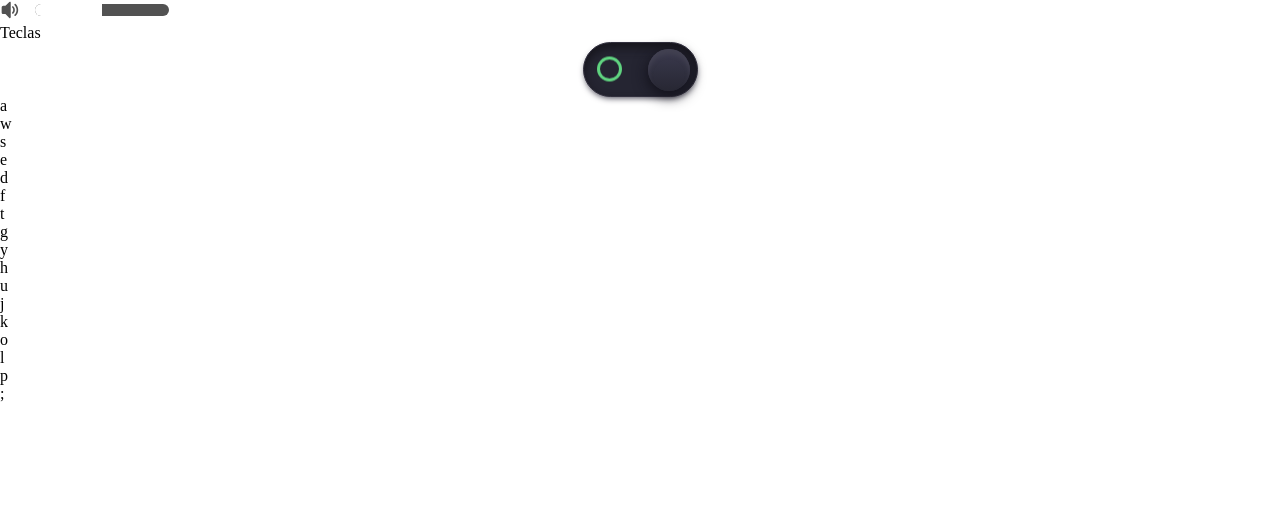
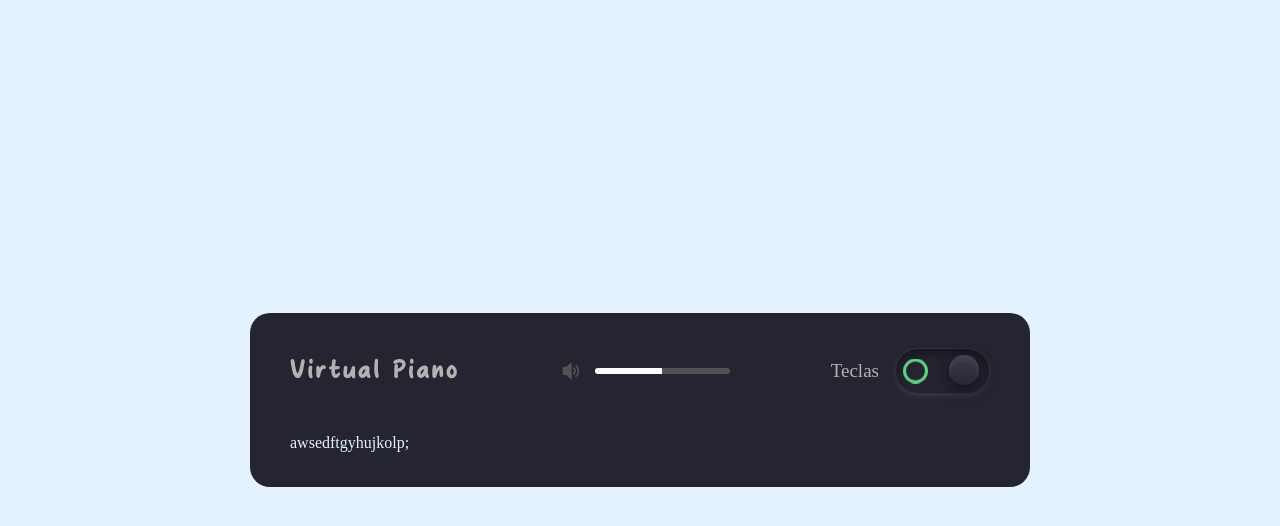
Before and after one commit to Amadeo-Frontend/DIO-Piano_JS, a plain HTML site: page index.html in a window 1280 px wide. Drawn offline with Linux system fonts and the light colour scheme.

Commit message:
Adicionando fonte personalizada

```diff
--- a/index.html
+++ b/index.html
@@ -10,6 +10,8 @@
   <body>
     <div class="container">
       <header>
+
+        <h2>Virtual Piano</h2>
         <label class="slider">
             <input type="range" class="level">
             <svg class="volume" xmlns="http://www.w3.org/2000/svg" version="1.1" xmlns:xlink="http://www.w3.org/1999/xlink" width="512" height="512" x="0" y="0" viewBox="0 0 24 24" style="enable-background:new 0 0 512 512" xml:space="preserve">
--- a/src/styles/main.css
+++ b/src/styles/main.css
@@ -1,6 +1,59 @@
+@font-face {
+  font-family: "Bestiyam";
+  src: url("/src/assets/fonts/Bestiyam.otf") format("truetype");
+}
 
+body {
+  display: flex;
+  align-items: center;
+  justify-content: center;
+  min-height: 100vh;
+  background-color: #e3f2fd;
+}
 
+.container {
+  width: 780px;
+  border-radius: 20px;
+  padding: 35px 40px;
+  color: #e3f2fd;
+  background-color: #252532;
+}
 
+.container header {
+  color: #b2b2b2;
+  display: flex;
+  justify-content: space-between;
+  align-items: center;
+}
+
+header h2 {
+  font-size: 1.6rem;
+  font-family: "Bestiyam",  sans-serif;
+  letter-spacing: 0.2rem;
+
+}
+
+header .column {
+  display: flex;
+  align-items: center;
+}
+
+header .column span {
+  font-weight: 500;
+  font-size: 1.19rem;
+}
+
+.keys-check {
+  display: flex;
+  align-items: center;
+  justify-self: start;
+  gap: 16px;
+}
+
+.piano-keys {
+  display: flex;
+  margin-top: 40px;
+}
 
 .switch-button {
   display: -webkit-box;
@@ -12,14 +65,14 @@
   justify-content: center;
   justify-content: center;
   margin: auto;
-    height: 55px;
+  height: 46px;
 }
 
 .switch-button .switch-outer {
   height: 100%;
   background: #252532;
-    width: 115px;
-    border-radius: 165px;
+  width: 95px;
+  border-radius: 125px;
   -webkit-box-shadow: inset 0px 5px 10px 0px #16151c, 0px 3px 6px -2px #403f4e;
   box-shadow: inset 0px 5px 10px 0px #16151c, 0px 3px 6px -2px #403f4e;
   border: 1px solid #32303e;
@@ -39,8 +92,8 @@
 }
 
 .switch-button .switch-outer .button-toggle {
-    height: 42px;
-    width: 42px;
+  height: 30px;
+  width: 30px;
   background: -webkit-gradient(
     linear,
     left top,
@@ -145,7 +198,7 @@
   --slider-border-radius: 999px;
   /* level */
   --level-color: #fff;
-    --level-transition-duration: .1s;
+  --level-transition-duration: 0.1s;
   /* icon */
   --icon-margin: 15px;
   --icon-color: var(--slider-bg);
--- a/src/styles/reset.css
+++ b/src/styles/reset.css
@@ -2,4 +2,5 @@
   margin: 0;
   padding: 0;
   box-sizing: border-box;
+  list-style: none;
 }
```
Also changed, not shown: src/assets/fonts/Bestiyam.otf (added). Lines whose indentation alone changed are shown as unchanged.
